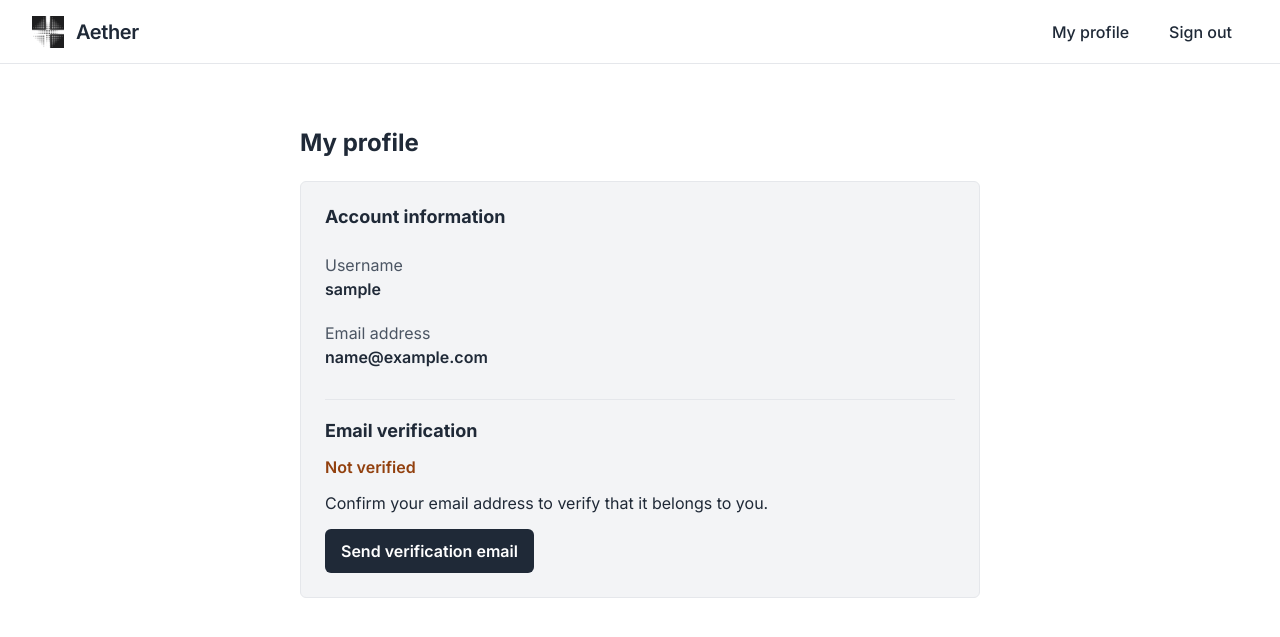
After one commit to alex-nuclearboy/aether-app, a Django app: page /profile/ in a window 1280 px wide. The commit adds this page. Shown: the top 637 px of the page. Run offline with Django 5.2, Linux system fonts and the light colour scheme; the visitor is signed in with stand-in values (Sample User, id 1); parts of the project's set-up code (start-up, migrations or seed data) failed here and were passed over.

Commit message:
feat(accounts): add profile and email verification flow
Add a read-only user profile with email verification status and a secure confirmation flow. Implement verification emails, resend cooldown, and token protection. Add integration tests for email delivery, confirmation, and security.

```diff
--- a/accounts/models.py
+++ b/accounts/models.py
@@ -41,6 +41,13 @@ class User(AbstractUser):
         _("verified email"),
         blank=True,
         default="",
+        editable=False,
+    )
+
+    email_verification_sent_at = models.DateTimeField(
+        _("email verification last requested at"),
+        null=True,
+        blank=True,
         editable=False,
     )
 
--- /dev/null
+++ b/accounts/templates/accounts/email/verification.txt
@@ -0,0 +1,6 @@
+{% load i18n %}{% trans "Verify your Aether email address" %}
+
+{% trans "To confirm your email address, open this link:" %}
+{{ verification_url }}
+
+{% trans "If you did not request this message, you can ignore it." %}
--- /dev/null
+++ b/accounts/templates/accounts/profile.html
@@ -0,0 +1,46 @@
+{% extends "base.html" %}
+{% load static i18n %}
+
+{% block title %}{% trans "My profile" %} | Aether{% endblock title %}
+
+{% block page_styles %}
+<link rel="stylesheet" href="{% static 'css/pages/profile.css' %}">
+{% endblock page_styles %}
+
+{% block content %}
+<section class="profile" aria-labelledby="profile-title">
+    <h1 id="profile-title">{% trans "My profile" %}</h1>
+    <div class="profile__panel">
+        <h2>{% trans "Account information" %}</h2>
+        <dl class="profile__details">
+            <div class="profile__field">
+                <dt>{% trans "Username" %}</dt>
+                <dd>{{ user.username }}</dd>
+            </div>
+            <div class="profile__field">
+                <dt>{% trans "Email address" %}</dt>
+                <dd>{{ user.email }}</dd>
+            </div>
+        </dl>
+        <div class="profile__verification">
+            <h2>{% trans "Email verification" %}</h2>
+            {% if user.is_email_verified %}
+            <p class="profile__status profile__status--verified">
+                {% trans "Verified" %}
+            </p>
+            {% else %}
+            <p class="profile__status profile__status--unverified">
+                {% trans "Not verified" %}
+            </p>
+            <p>{% trans "Confirm your email address to verify that it belongs to you." %}</p>
+            <form method="post" action="{% url 'email_verification_request' %}">
+                {% csrf_token %}
+                <button class="button button--primary" type="submit">
+                    {% trans "Send verification email" %}
+                </button>
+            </form>
+            {% endif %}
+        </div>
+    </div>
+</section>
+{% endblock content %}
--- a/accounts/urls.py
+++ b/accounts/urls.py
@@ -1,11 +1,34 @@
-"""URL configuration for application authentication."""
+"""URL configuration for application authentication and account profile."""
 
 from django.urls import path
 
-from accounts.views import AetherLoginView, AetherLogoutView
+from accounts.views import (
+    AetherLoginView,
+    AetherLogoutView,
+    EmailVerificationConfirmView,
+    EmailVerificationResultView,
+    ProfileView,
+    RequestEmailVerificationView,
+)
 
 
 urlpatterns = [
     path("login/", AetherLoginView.as_view(), name="login"),
     path("logout/", AetherLogoutView.as_view(), name="logout"),
+    path("profile/", ProfileView.as_view(), name="profile"),
+    path(
+        "profile/verify-email/",
+        RequestEmailVerificationView.as_view(),
+        name="email_verification_request",
+    ),
+    path(
+        "email/verify/<uidb64>/<token>/",
+        EmailVerificationConfirmView.as_view(),
+        name="email_verification_confirm",
+    ),
+    path(
+        "email/verification-result/",
+        EmailVerificationResultView.as_view(),
+        name="email_verification_result",
+    ),
 ]
--- a/accounts/views.py
+++ b/accounts/views.py
@@ -1,7 +1,27 @@
 """Views for the Aether accounts application."""
 
+from smtplib import SMTPException
+
 from django.contrib import messages
+from django.contrib.auth.mixins import LoginRequiredMixin
 from django.contrib.auth.views import LoginView, LogoutView
+from django.core.exceptions import ValidationError
+from django.shortcuts import redirect, render
+from django.views.decorators.cache import never_cache
+from django.utils.decorators import method_decorator
+from django.utils.encoding import force_str
+from django.utils.http import urlsafe_base64_decode
+from django.utils.translation import gettext as _
+from django.views import View
+from django.views.generic import TemplateView
+
+from accounts.email_verification import verify_email
+from accounts.emails import (
+    VerificationEmailStatus,
+    send_verification_email,
+)
+from accounts.models import User
+from accounts.tokens import email_verification_token
 
 from accounts.forms import AetherAuthenticationForm
 
@@ -27,3 +47,90 @@ class AetherLogoutView(LogoutView):
         response = super().post(request, *args, **kwargs)
         messages.success(request, "You have signed out successfully.")
         return response
+
+
+class ProfileView(LoginRequiredMixin, TemplateView):
+    """Present account details without exposing edit controls yet."""
+
+    template_name = "accounts/profile.html"
+
+
+class RequestEmailVerificationView(LoginRequiredMixin, View):
+    """Accept a CSRF-protected request for the signed-in user's email."""
+
+    def post(self, request, *args, **kwargs):
+        """Send a verification link unless already verified or throttled."""
+        try:
+            status = send_verification_email(request, request.user.pk)
+        except (OSError, SMTPException):
+            messages.error(
+                request,
+                _("We couldn't send the email. Please try again later."),
+            )
+        else:
+            if status == VerificationEmailStatus.SENT:
+                messages.success(
+                    request,
+                    _("A verification link has been sent to your email."),
+                )
+            elif status == VerificationEmailStatus.TOO_SOON:
+                messages.warning(
+                    request,
+                    _("Please wait before requesting another email."),
+                )
+            else:
+                messages.info(request, _("Your email is already verified."))
+
+        return redirect("profile")
+
+
+@method_decorator(never_cache, name="dispatch")
+class EmailVerificationConfirmView(View):
+    """Display confirmation on GET and apply verification only on POST."""
+
+    def dispatch(self, request, *args, **kwargs):
+        """Prevent verification tokens from leaking through referrers."""
+        response = super().dispatch(request, *args, **kwargs)
+        response["Referrer-Policy"] = "origin"
+        return response
+
+    @staticmethod
+    def _user(uidb64):
+        """Resolve a user identifier without disclosing lookup errors."""
+        try:
+            user_id = force_str(urlsafe_base64_decode(uidb64))
+            return User.objects.filter(pk=user_id).first()
+        except (TypeError, ValueError, OverflowError, ValidationError):
+            return None
+
+    def get(self, request, uidb64, token):
+        """Offer a deliberate confirmation action without mutating data."""
+        user = self._user(uidb64)
+        valid = bool(
+            user
+            and not user.is_email_verified
+            and email_verification_token.check_token(user, token)
+        )
+        return render(
+            request,
+            "accounts/email_verification_confirm.html",
+            {"valid_token": valid, "uidb64": uidb64, "token": token},
+        )
+
+    def post(self, request, uidb64, token):
+        """Consume a valid token, then redirect to a token-free page."""
+        user = self._user(uidb64)
+        if user is not None and verify_email(user.pk, token):
+            messages.success(request, _("Your email has been verified."))
+        else:
+            messages.error(
+                request,
+                _("This verification link is invalid or has expired."),
+            )
+        return redirect("email_verification_result")
+
+
+class EmailVerificationResultView(TemplateView):
+    """Provide a token-free destination after a confirmation POST."""
+
+    template_name = "accounts/email_verification_result.html"
--- a/infrastructure/request_id.py
+++ b/infrastructure/request_id.py
@@ -21,6 +21,14 @@ class RequestIdFilter(logging.Filter):
         return True
 
 
+def _logged_request_path(request):
+    """Never write an email verification token to HTTP access logs."""
+    match = getattr(request, "resolver_match", None)
+    if match is not None and match.url_name == "email_verification_confirm":
+        return "/email/verify/<redacted>/"
+    return request.path
+
+
 def _finalise_response(request, response):
     """Attach the request ID and log the HTTP response."""
     response["X-Request-ID"] = request.request_id
@@ -36,7 +44,7 @@ def _finalise_response(request, response):
         log_level,
         "http.response method=%s path=%s status_code=%s",
         request.method,
-        request.path,
+        _logged_request_path(request),
         response.status_code,
     )
 
--- a/static/css/components/header.css
+++ b/static/css/components/header.css
@@ -43,6 +43,7 @@
     align-items: center;
     flex-shrink: 0;
     height: 100%;
+    gap: var(--space-2);
     margin-left: auto;
 }
 
--- /dev/null
+++ b/static/css/pages/profile.css
@@ -0,0 +1,60 @@
+/* Read-only profile; future editing forms remain separate features. */
+
+.profile {
+    width: min(100%, 680px);
+    margin: var(--space-8) auto;
+}
+
+.profile h1 {
+    margin: 0 0 var(--space-6);
+}
+
+.profile__panel {
+    padding: var(--space-6);
+    background: var(--colour-panel);
+    border: 1px solid var(--colour-border);
+    border-radius: var(--radius-sm);
+}
+
+.profile__panel h2 {
+    margin: 0 0 var(--space-4);
+    font-size: 1.125rem;
+}
+
+.profile__details {
+    margin: 0;
+}
+
+.profile__field {
+    padding-block: var(--space-3);
+    overflow-wrap: anywhere;
+}
+
+.profile__field dt {
+    color: var(--colour-text-muted);
+    margin-bottom: var(--space-1);
+}
+
+.profile__field dd {
+    margin: 0;
+    font-weight: 600;
+}
+
+.profile__verification {
+    margin-top: var(--space-5);
+    padding-top: var(--space-5);
+    border-top: 1px solid var(--colour-border);
+}
+
+.profile__status {
+    margin-bottom: var(--space-3);
+    font-weight: 600;
+}
+
+.profile__status--verified {
+    color: var(--colour-success);
+}
+
+.profile__status--unverified {
+    color: var(--colour-warning);
+}
--- a/templates/includes/header.html
+++ b/templates/includes/header.html
@@ -1,4 +1,4 @@
-{% load static %}
+{% load static i18n %}
 
 <header class="site-header">
     <a class="site-brand" href="{% url 'home' %}">
@@ -13,6 +13,9 @@
     </a>
     <nav class="site-navigation" aria-label="Account">
         {% if user.is_authenticated %}
+        <a class="button button--quiet site-navigation__action" href="{% url 'profile' %}">
+            {% trans "My profile" %}
+        </a>
         <form method="post" action="{% url 'logout' %}">
             {% csrf_token %}
             <button class="button button--quiet site-navigation__action" type="submit">
```
Also changed, not shown: accounts/emails.py (added, +89 -0 lines), accounts/templates/accounts/email/verification.html (added, +10 -0 lines), accounts/templates/accounts/email_verification_confirm.html (added, +25 -0 lines), accounts/templates/accounts/email_verification_result.html (added, +20 -0 lines), accounts/tests/test_profile_verification.py (added, +302 -0 lines), static/css/pages/email-verification.css (added, +19 -0 lines), accounts/migrations/0005_user_email_verification_sent_at.py (added).
